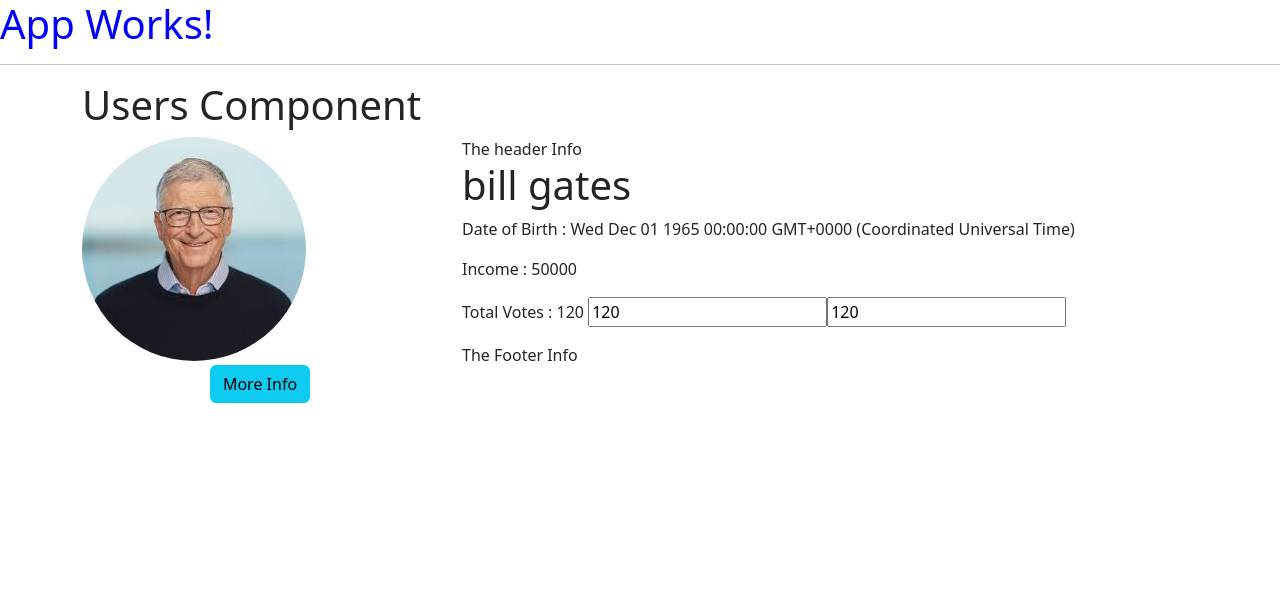
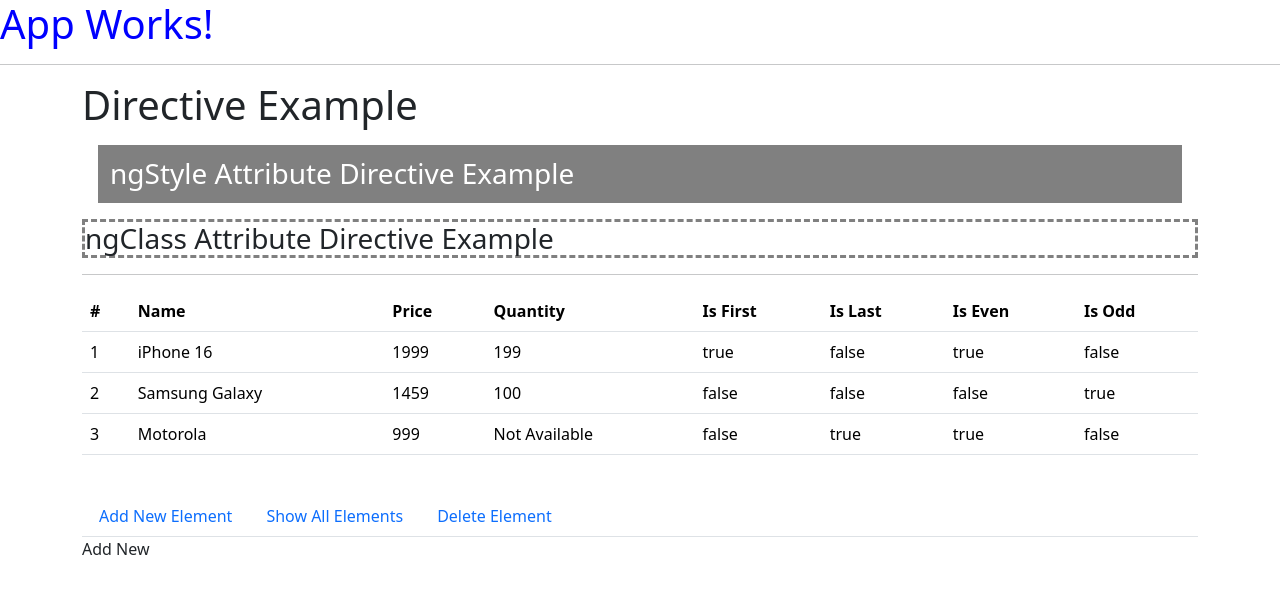
Before and after one commit to synergy2411/jul25-angular, an Angular app in the folder frontend/: page / in a window 1280 px wide. Shown: the top 594 px of the page. Built offline with nearby package versions, Linux system fonts and the light colour scheme.

Commit message:
directive added

```diff
--- a/frontend/src/app/app.component.html
+++ b/frontend/src/app/app.component.html
@@ -3,7 +3,9 @@
 <hr />
 
 <div class="container">
-  <app-users></app-users>
+  <!-- <app-users></app-users> -->
+
+  <app-directive-example></app-directive-example>
 
   <!-- <button class="btn btn-primary" (click)="toggle = !toggle">Toggle</button>
 
--- a/frontend/src/app/app.module.ts
+++ b/frontend/src/app/app.module.ts
@@ -7,6 +7,7 @@ import { UsersComponent } from './users/users.component';
 import { UserImgComponent } from './components/users/user-img/user-img.component';
 import { UserInfoComponent } from './components/users/user-info/user-info.component';
 import { LifeCycleComponent } from './components/demo/life-cycle/life-cycle.component';
+import { DirectiveExampleComponent } from './components/demo/directive-example/directive-example.component';
 
 @NgModule({
   declarations: [
@@ -16,6 +17,7 @@ import { LifeCycleComponent } from './components/demo/life-cycle/life-cycle.comp
     UserImgComponent,
     UserInfoComponent,
     LifeCycleComponent,
+    DirectiveExampleComponent,
   ],
   imports: [
     // Modules - built-in, custom
--- /dev/null
+++ b/frontend/src/app/components/demo/directive-example/directive-example.component.css
@@ -0,0 +1,7 @@
+.my-border {
+  border: 3px grey dashed;
+}
+
+.my-feature {
+  color: goldenrod;
+}
--- /dev/null
+++ b/frontend/src/app/components/demo/directive-example/directive-example.component.html
@@ -0,0 +1,82 @@
+<h1>Directive Example</h1>
+
+<h3
+  [ngStyle]="dynamicStyles"
+  (mouseenter)="onStyleChange('red')"
+  (mouseleave)="onStyleChange('blue')"
+>
+  ngStyle Attribute Directive Example
+</h3>
+
+<h3
+  [ngClass]="dynamicClass"
+  (mouseenter)="onClassChange()"
+  (mouseleave)="onClassChange()"
+>
+  ngClass Attribute Directive Example
+</h3>
+
+<hr />
+
+<table class="table table-stripped">
+  <thead>
+    <tr>
+      <th>#</th>
+      <th>Name</th>
+      <th>Price</th>
+      <th>Quantity</th>
+      <th>Is First</th>
+      <th>Is Last</th>
+      <th>Is Even</th>
+      <th>Is Odd</th>
+    </tr>
+  </thead>
+  <tbody>
+    <tr
+      *ngFor="
+        let product of products;
+        index as i;
+        first as isFirst;
+        last as isLast;
+        even as isEven;
+        odd as isOdd
+      "
+    >
+      <td>{{ i + 1 }}</td>
+      <td>{{ product.title }}</td>
+      <td>{{ product.price }}</td>
+      <td *ngIf="product.isAvailable; else productNotAvailable">
+        {{ product.qty }}
+      </td>
+      <td>{{ isFirst }}</td>
+      <td>{{ isLast }}</td>
+      <td>{{ isEven }}</td>
+      <td>{{ isOdd }}</td>
+    </tr>
+  </tbody>
+</table>
+
+<ng-template #productNotAvailable>
+  <td>Not Available</td>
+</ng-template>
+
+<br />
+
+<ul class="nav nav-tabs">
+  <li class="nav-item">
+    <a class="nav-link" (click)="tab = 1">Add New Element</a>
+  </li>
+  <li class="nav-item">
+    <a class="nav-link" (click)="tab = 2">Show All Elements</a>
+  </li>
+  <li class="nav-item">
+    <a class="nav-link" (click)="tab = 3">Delete Element</a>
+  </li>
+</ul>
+
+<div [ngSwitch]="tab">
+  <div *ngSwitchCase="1">Add New</div>
+  <div *ngSwitchCase="2">Show All</div>
+  <div *ngSwitchCase="3">Delete</div>
+  <div *ngSwitchDefault>Default</div>
+</div>
--- /dev/null
+++ b/frontend/src/app/components/demo/directive-example/directive-example.component.ts
@@ -0,0 +1,46 @@
+import { Component } from '@angular/core';
+
+@Component({
+  selector: 'app-directive-example',
+  templateUrl: './directive-example.component.html',
+  styleUrl: './directive-example.component.css',
+})
+export class DirectiveExampleComponent {
+  dynamicStyles = {
+    'background-color': 'grey',
+    color: '#fff',
+    margin: '16px',
+    padding: '12px',
+  };
+
+  dynamicClass = { 'my-border': true, 'my-feature': false };
+
+  products = [
+    {
+      id: 'p001',
+      title: 'iPhone 16',
+      price: 1999,
+      qty: 199,
+      isAvailable: true,
+    },
+    {
+      id: 'p002',
+      title: 'Samsung Galaxy',
+      price: 1459,
+      qty: 100,
+      isAvailable: true,
+    },
+    { id: 'p003', title: 'Motorola', price: 999, qty: 0, isAvailable: false },
+  ];
+
+  tab = 1;
+
+  onStyleChange(color: string) {
+    this.dynamicStyles['background-color'] = color;
+  }
+
+  onClassChange() {
+    this.dynamicClass['my-border'] = !this.dynamicClass['my-border'];
+    this.dynamicClass['my-feature'] = !this.dynamicClass['my-feature'];
+  }
+}
```
Also changed, not shown: 1 other file (tests, documents, lock files or other folders).
